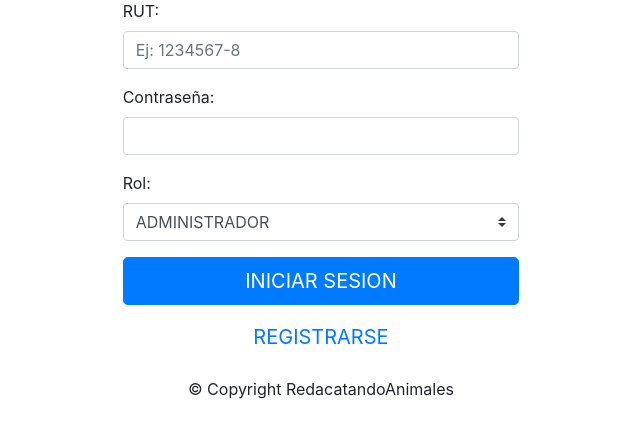
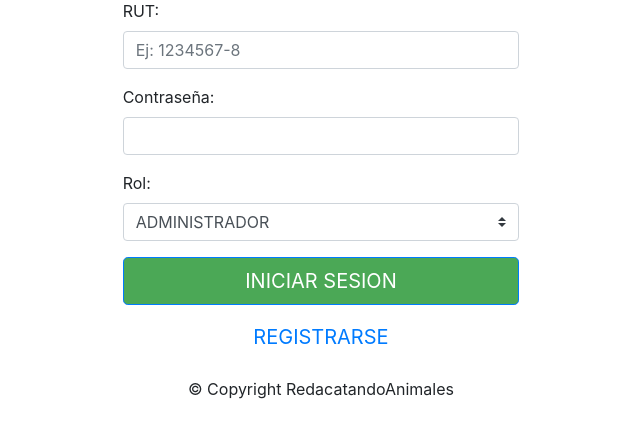
Before and after one commit to Varrojalo/RedcatandoAnimales, a PHP site: page /html/index.html in a window 1280 px wide. Shown: the part 81-519 px from the top of the page, without its empty margins (319-959 px from the left). Run offline with PHP 8.4, Linux system fonts and the light colour scheme.

Commit message:
Modificado main.css color de btn-primary cambiado

```diff
--- a/RedcatandoAnimales/css/main.css
+++ b/RedcatandoAnimales/css/main.css
@@ -7,3 +7,8 @@
     --light-color:#fcf9f2;
     --dark-color:#232d2d;
 }
+
+.btn-primary
+{
+    background-color: var(--primary-color);
+}
```
